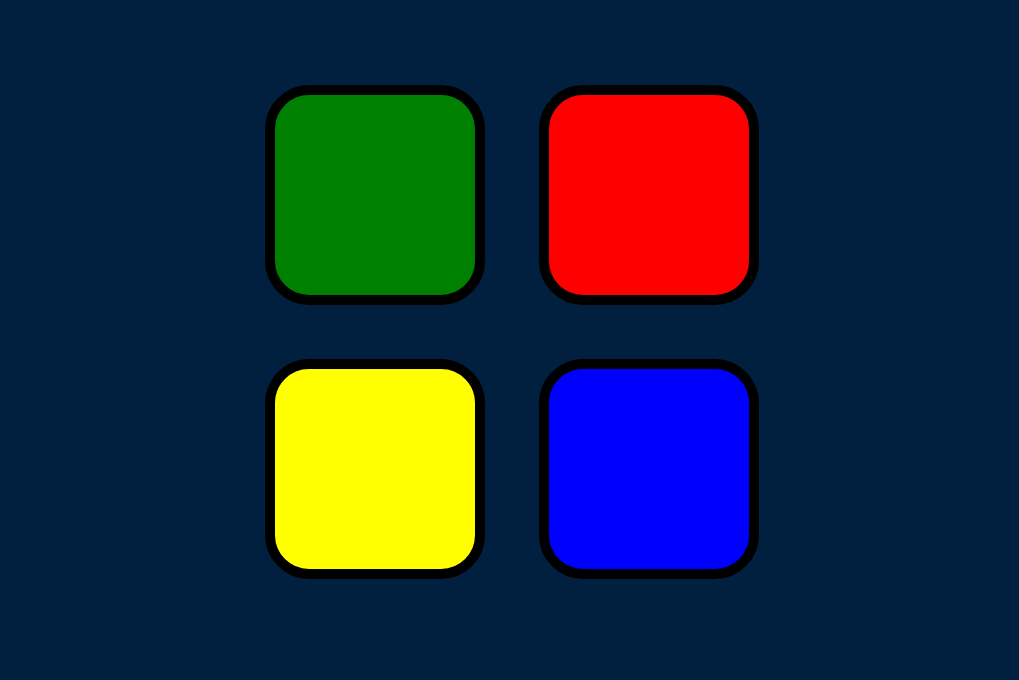
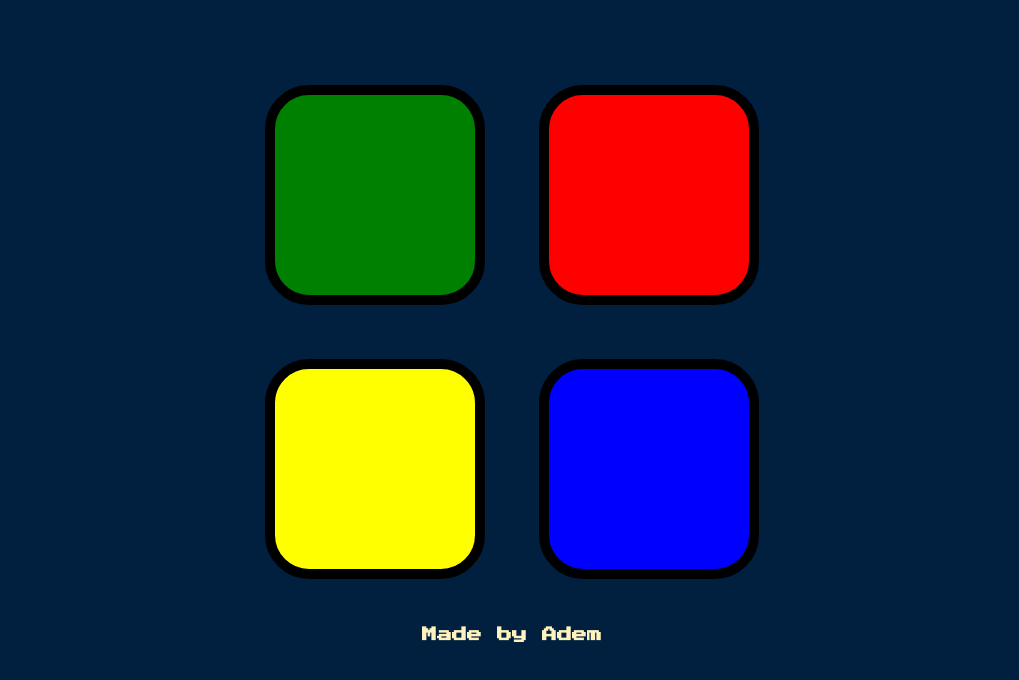
Before and after one commit to AdemKaraduz1/Simon-Says, a plain HTML site: page index.html in a window 1280 px wide. Shown: the part 114-794 px from the top of the page, without its empty margins (128-1147 px from the left). Drawn offline with nearby package versions, Linux system fonts and the light colour scheme.

Commit message:
Add files via upload

```diff
--- a/index.html
+++ b/index.html
@@ -32,7 +32,7 @@
       </div>
 
     </div>
-
+    <h3 class="footer">Made by Adem</h3>
   </div>
 
   <script src="https://ajax.googleapis.com/ajax/libs/jquery/1.12.4/jquery.min.js"></script>
--- a/styles.css
+++ b/styles.css
@@ -51,3 +51,10 @@ body {
   box-shadow: 0 0 20px white;
   background-color: grey;
 }
+
+.footer{
+  margin-top: 3%;
+  font-family: 'Press Start 2P', cursive;
+  color: #FEF2BF;
+  font-size: 15px;
+}
```
